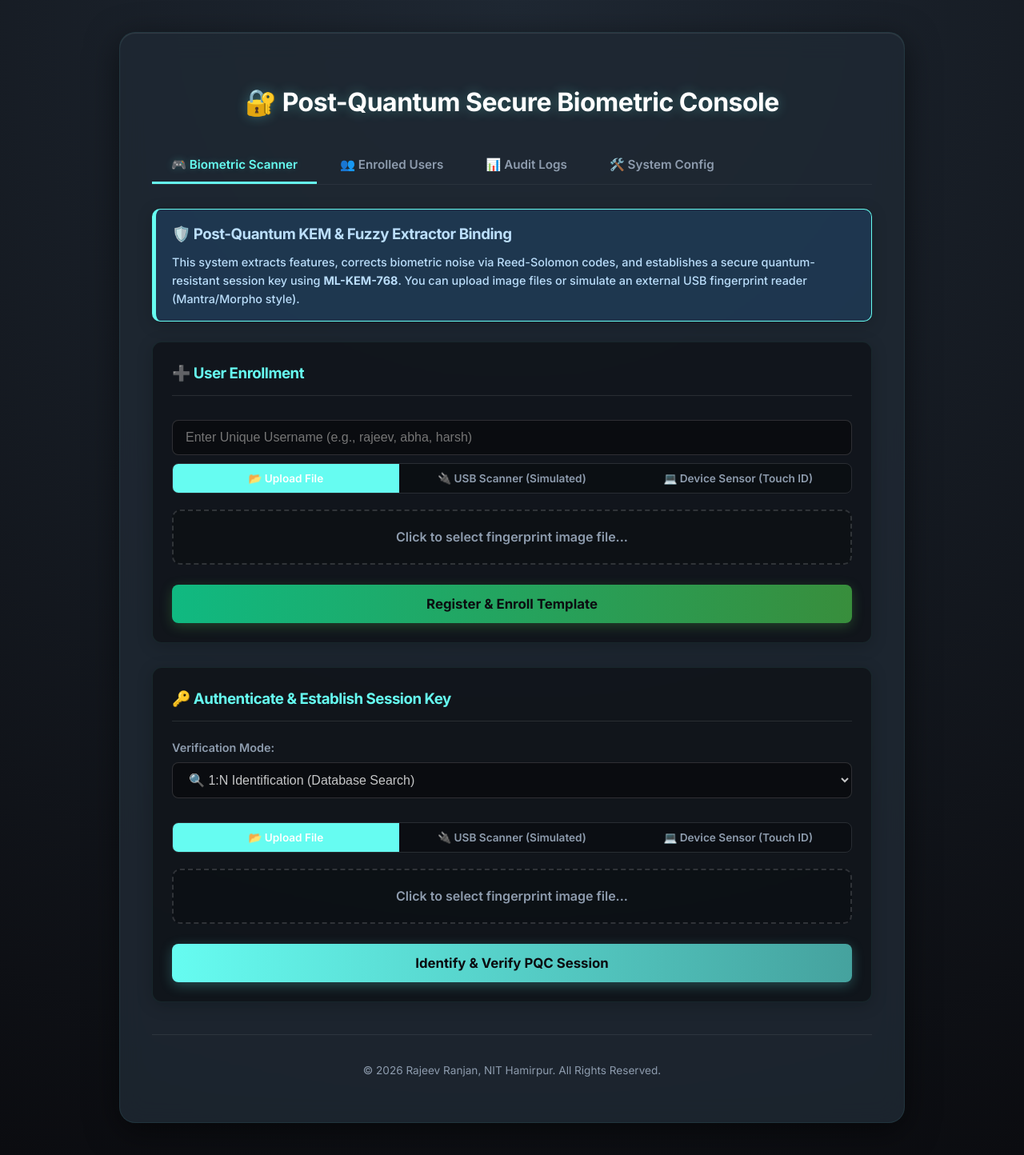
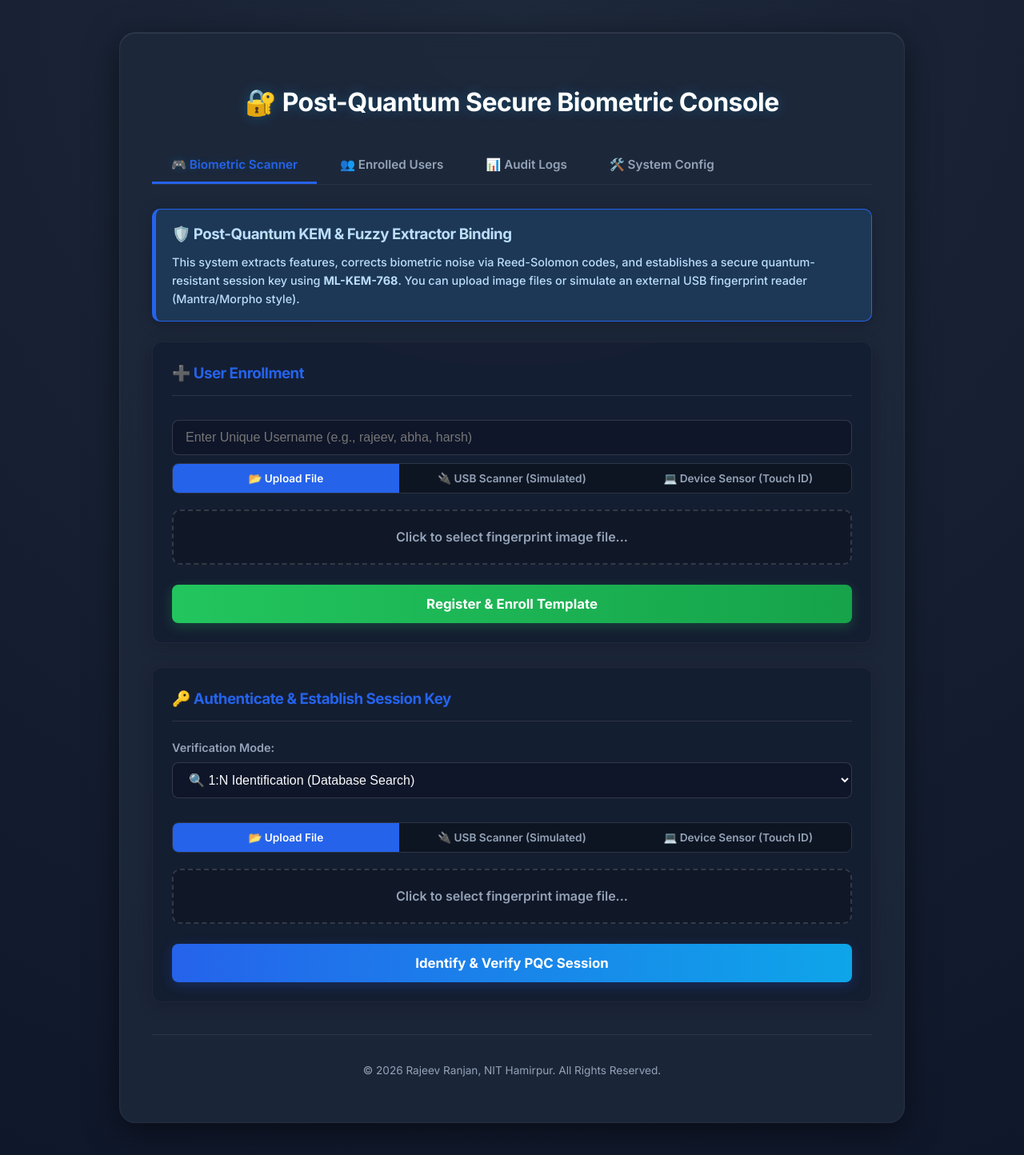
Before and after one commit to Rajeevnith27/Post-Quantum-Secure-Biometric, a Flask app: page / in a window 1280 px wide. Shown: the whole page at 80% size. Run offline with Flask 3, Linux system fonts and the light colour scheme; data that the repository does not hold is empty; some libraries are stand-ins or nearby versions.

Commit message:
Configure custom slate, blue, and green recommendation design palette

```diff
--- a/templates/base_style.html
+++ b/templates/base_style.html
@@ -1,21 +1,22 @@
 <link href="https://fonts.googleapis.com/css2?family=Inter:wght@300;400;500;600;700&family=JetBrains+Mono:wght@400;600&display=swap" rel="stylesheet">
 <style>
     :root {
-        --primary-color: #10B981;
-        --secondary-color: #66FCF1;
-        --accent-color: #45A29E;
+        --primary-color: #22C55E;
+        --secondary-color: #2563EB;
+        --accent-color: #0EA5E9;
         --danger-color: #EF4444;
-        --text-color: #C5C6C7;
-        --text-muted: #8E9CAE;
-        --background-color: #0B0C10;
-        --card-background: rgba(31, 40, 51, 0.85);
-        --section-background: rgba(11, 12, 16, 0.6);
-        --input-background: rgba(11, 12, 16, 0.95);
-        --border-color: rgba(102, 252, 241, 0.08);
-        --border-focus: #66FCF1;
-        --shadow-glow: rgba(102, 252, 241, 0.2);
-        --gradient-start: #0B0C10;
-        --gradient-end: #1F2833;
+        --warning-color: #F59E0B;
+        --text-color: #F8FAFC;
+        --text-muted: #94A3B8;
+        --background-color: #0F172A;
+        --card-background: rgba(30, 41, 59, 0.85);
+        --section-background: rgba(15, 23, 42, 0.5);
+        --input-background: rgba(15, 23, 42, 0.95);
+        --border-color: rgba(255, 255, 255, 0.05);
+        --border-focus: #0EA5E9;
+        --shadow-glow: rgba(14, 165, 233, 0.2);
+        --gradient-start: #0F172A;
+        --gradient-end: #1E293B;
     }
 
     body {
@@ -55,7 +56,7 @@
         color: #FFFFFF;
         text-align: center;
         margin-bottom: 30px;
-        text-shadow: 0 0 15px rgba(102, 252, 241, 0.3);
+        text-shadow: 0 0 15px rgba(14, 165, 233, 0.3);
     }
 
     /* Tabs Layout */
@@ -83,7 +84,7 @@
     .tab-btn.active {
         color: var(--secondary-color);
         border-bottom-color: var(--secondary-color);
-        text-shadow: 0 0 10px rgba(102, 252, 241, 0.2);
+        text-shadow: 0 0 10px rgba(14, 165, 233, 0.2);
     }
     .tab-content {
         display: none;
@@ -177,7 +178,7 @@
     .btn {
         padding: 14px 28px;
         background: linear-gradient(90deg, var(--secondary-color) 0%, var(--accent-color) 100%);
-        color: #0B0C10;
+        color: #FFFFFF;
         border: none;
         border-radius: 8px;
         cursor: pointer;
@@ -187,36 +188,36 @@
         transition: all 0.3s ease;
         display: inline-block;
         width: 100%;
-        box-shadow: 0 4px 15px rgba(102, 252, 241, 0.25);
+        box-shadow: 0 4px 15px rgba(37, 99, 235, 0.25);
         box-sizing: border-box;
         text-align: center;
         text-decoration: none;
     }
     .btn:hover {
         transform: translateY(-2px);
-        box-shadow: 0 6px 20px rgba(102, 252, 241, 0.45);
+        box-shadow: 0 6px 20px rgba(37, 99, 235, 0.45);
     }
     .btn:active {
         transform: translateY(0);
     }
     .btn-success {
-        background: linear-gradient(90deg, var(--primary-color) 0%, #388E3C 100%);
-        box-shadow: 0 4px 15px rgba(76, 175, 80, 0.3);
+        background: linear-gradient(90deg, var(--primary-color) 0%, #16A34A 100%);
+        box-shadow: 0 4px 15px rgba(34, 197, 94, 0.25);
     }
     .btn-success:hover {
-        box-shadow: 0 6px 20px rgba(76, 175, 80, 0.5);
+        box-shadow: 0 6px 20px rgba(34, 197, 94, 0.45);
     }
     .btn-danger {
-        background: linear-gradient(90deg, var(--danger-color) 0%, #d32f2f 100%);
-        box-shadow: 0 4px 15px rgba(244, 67, 54, 0.3);
+        background: linear-gradient(90deg, var(--danger-color) 0%, #DC2626 100%);
+        box-shadow: 0 4px 15px rgba(239, 68, 68, 0.25);
     }
     .btn-danger:hover {
-        box-shadow: 0 6px 20px rgba(244, 67, 54, 0.5);
+        box-shadow: 0 6px 20px rgba(239, 68, 68, 0.45);
     }
     .btn-warning {
-        background: linear-gradient(90deg, var(--accent-color) 0%, #FF9800 100%);
-        color: #000;
-        box-shadow: 0 4px 15px rgba(255, 193, 7, 0.3);
+        background: linear-gradient(90deg, var(--warning-color) 0%, #D97706 100%);
+        color: #FFFFFF;
+        box-shadow: 0 4px 15px rgba(245, 158, 11, 0.25);
     }
     .btn-warning:hover {
         box-shadow: 0 6px 20px rgba(255, 193, 7, 0.5);
@@ -259,7 +260,7 @@
         width: 100px;
         height: 100px;
         border-radius: 50%;
-        background: radial-gradient(circle, rgba(102, 252, 241, 0.15) 0%, transparent 70%);
+        background: radial-gradient(circle, rgba(14, 165, 233, 0.15) 0%, transparent 70%);
         animation: pulse 2s infinite alternate;
     }
     .scanner-line {
@@ -446,7 +447,7 @@
     }
     .device-option.selected {
         border-color: var(--secondary-color);
-        background: rgba(102, 252, 241, 0.08);
+        background: rgba(14, 165, 233, 0.08);
         color: white;
         font-weight: bold;
     }
```
